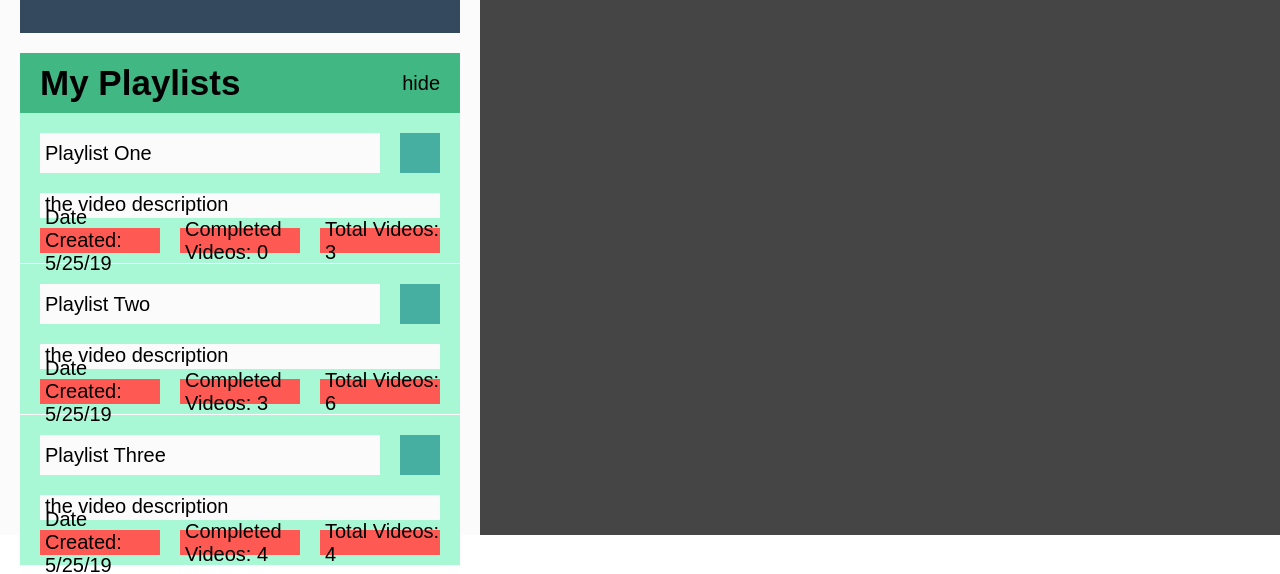
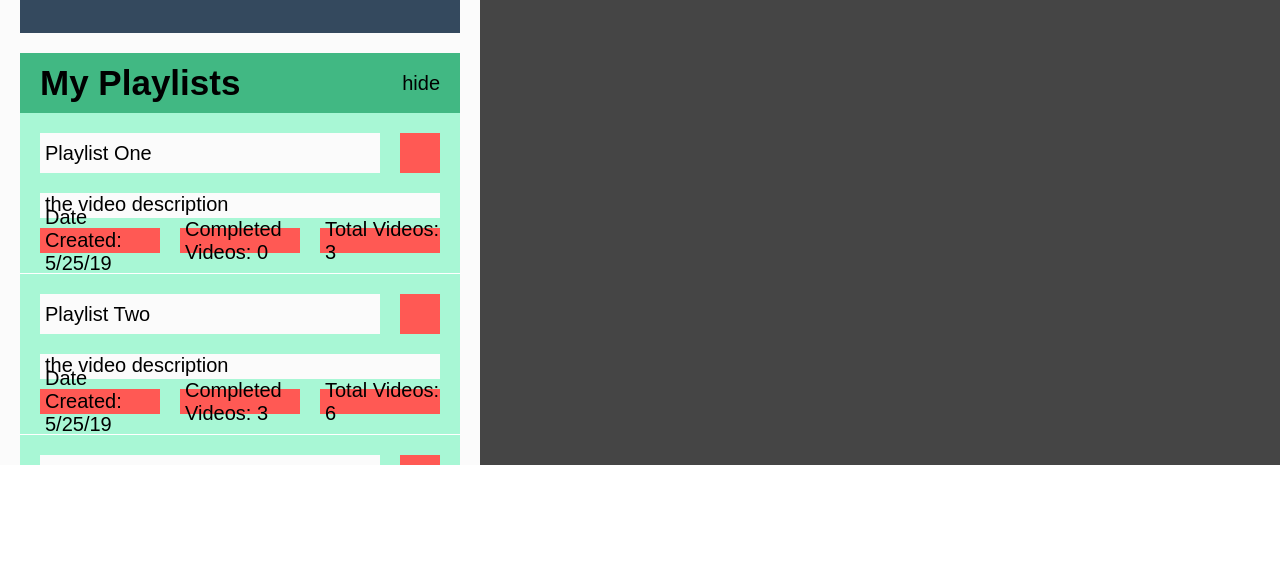
Before and after one commit to rabbitwerks/vuetube-proto, a Vue app: page / in a window 1280 px wide. Shown: the part 335-909 px from the top of the page. After the commit the page ends 800 px from the top, so only its background shows below. Built offline with nearby package versions, Linux system fonts and the light colour scheme; no server answers; a web font is replaced by a local one.

Commit message:
update: added 'end-of-playlist' section; overflow-y scroll on playlists outer; moved panel header outside of --outer into --shell

```diff
--- a/src/assets/main.css
+++ b/src/assets/main.css
@@ -28,12 +28,14 @@
   Full Screen
   Init Font Size
   Init Font Family
+  Overflow Hidden for Absolute Screen Size
 */
 html, body {
   height: 100vh;
   width: 100vw;
   font-size: 20px;
   font-family: var(--font);
+  overflow: hidden;
 }
 
 /*
--- a/src/components/manager-panel/manage-playlists/ManagePlaylists.vue
+++ b/src/components/manager-panel/manage-playlists/ManagePlaylists.vue
@@ -3,22 +3,18 @@
     :class="panelIsOpen ? 'shell--opened' : 'shell-collasped'"
     class="manage-playlists--shell flex-1">
 
-    <div class="manage-playlists--outer">
-
     <!-- REUSABLE COMPONENT - PANEL HEADER -->
     <div class="panel-header--outer flexbox-space-between align-center">
       <span class="panel-header--text">My Playlists</span>
-
       <div
         @click="panelIsOpen = !panelIsOpen"
         class="collapse-icon--outer pointer">
         <span v-if="panelIsOpen">hide</span>
         <span v-else>show</span>
       </div>
-
     </div>
 
-
+    <div class="manage-playlists--outer">
 
       <!-- ############### PLAYLISTS LIST ############### -->
       <div class="manage-playlists--inner" v-if="panelIsOpen">
@@ -34,7 +30,10 @@
                 <div class="title-bar--title flex-1 flexbox flex-align-center">
                   {{ playlist.title }}
                 </div>
-                <div class="title-bar--favorite-toggle action">
+                <div
+                  class="title-bar--favorite-toggle"
+                  @click="playlist.isFavoritePlaylist = !playlist.isFavoritePlaylist"
+                  :class=" playlist.isFavoritePlaylist ? 'accent' : 'action' ">
 
                 </div>
               </div>
@@ -64,12 +63,15 @@
                 </div>
               </div>
             </div>
+          </li>
 
-            <div class="pl-item end-of-playlists">
-
+          <!-- ############### END OF PLAYLISTS ############### -->
+          <div class="pl-item end-of-playlists--outer flexbox-space-center flexdir-col">
+            <span class="end-of-playlists--inner">
+              End of Playlists
+            </span>
           </div>
 
-          </li>
         </ul>
       </div>
 
@@ -109,8 +111,9 @@ export default {
   min-height: 0rem;
 }
 .manage-playlists--outer {
-  height: 100%;
+  height: calc(100% - 3rem);
   background-color: var(--dark);
+  overflow-y: scroll;
 }
 
 
@@ -145,30 +148,40 @@ export default {
   height: 4rem;
 }
 .title-bar--title {
-  background-color: var(--shell);
   height: 2rem;
   margin-right: 1rem;
   padding-left: .25rem;
+  background-color: var(--shell);
 }
 
 .title-bar--favorite-toggle {
   height: 2rem;
   width: 2rem;
 }
-.pl-item.info-bar--outer > * {
-  margin-bottom: .5rem;
-}
+
 .playlist-description {
   height: 1.25rem;
+  margin-bottom: .5rem;
   padding-left: .25rem;
   background-color: var(--shell);
 }
 
 .playlist-details--outer {
   height: 1.25rem;
+  margin-bottom: 1rem;
 }
 .detail--box {
   padding-left: .25rem;
 }
 
+.end-of-playlists--outer {
+  height: 6rem;
+}
+
+.end-of-playlists--inner {
+  color: var(--text-light);
+  padding: .25rem 2rem;
+  border-bottom: 2px solid var(--secondary);
+}
+
 </style>
--- a/src/store.js
+++ b/src/store.js
@@ -45,6 +45,28 @@ const store = new Vuex.Store({
           completedVideos: 4,
         },
       },
+      {
+        _id: 3,
+        title: 'Playlist Two',
+        description: 'the video description',
+        isFavoritePlaylist: true,
+        details: {
+          dateCreated: '5/25/19',
+          totalVideos: 6,
+          completedVideos: 3,
+        },
+      },
+      {
+        _id: 4,
+        title: 'Playlist Three',
+        description: 'the video description',
+        isFavoritePlaylist: true,
+        details: {
+          dateCreated: '5/25/19',
+          totalVideos: 4,
+          completedVideos: 4,
+        },
+      },
     ],
 
   },
```
Also changed, not shown: 1 other file (tests, documents, lock files or other folders). Lines whose indentation alone changed are shown as unchanged.
